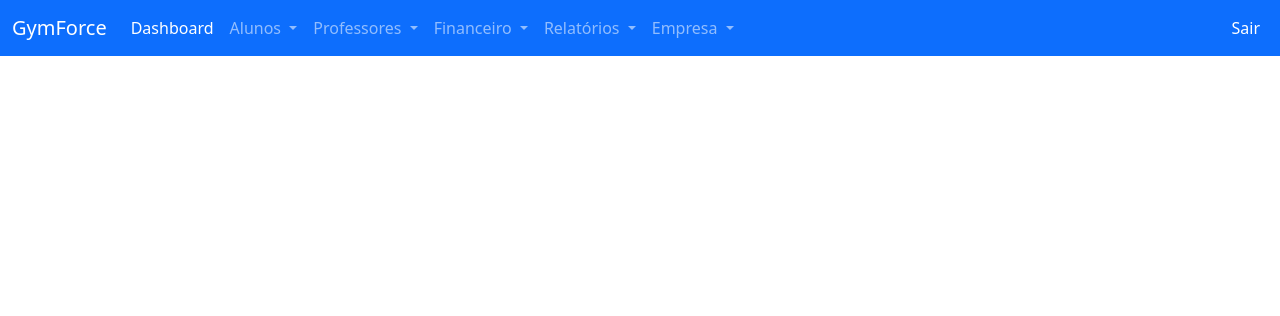
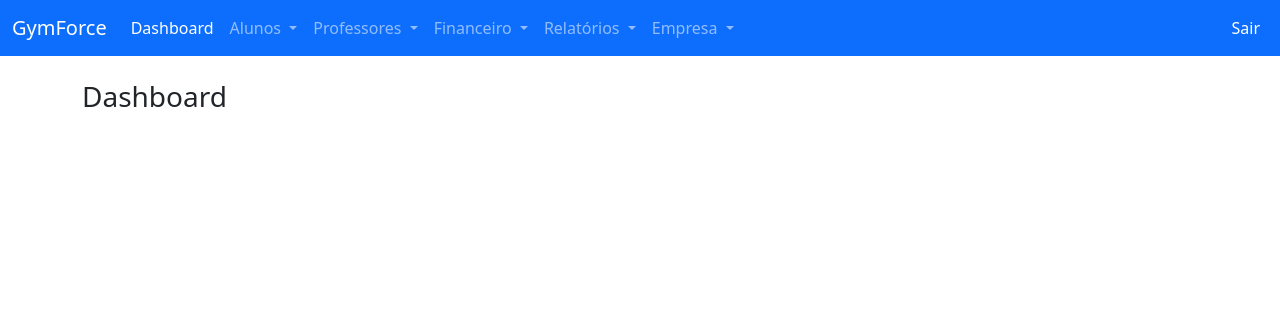
Before and after one commit to thainansousa/gymforce, a Django app: page /home/ in a window 1280 px wide. Shown: the top 316 px of the page. Run offline with Django 4.2, Linux system fonts and the light colour scheme.

Commit message:
adicionado h1 na tela home

```diff
--- a/home/templates/home.html
+++ b/home/templates/home.html
@@ -6,4 +6,8 @@
 
 {% block 'head' %}{% endblock %}
 
-{% block 'body' %}{% endblock %}
+{% block 'body' %}
+    <div class="container">
+        <h1 class="fs-3">Dashboard</h1>
+    </div>
+{% endblock %}
```
